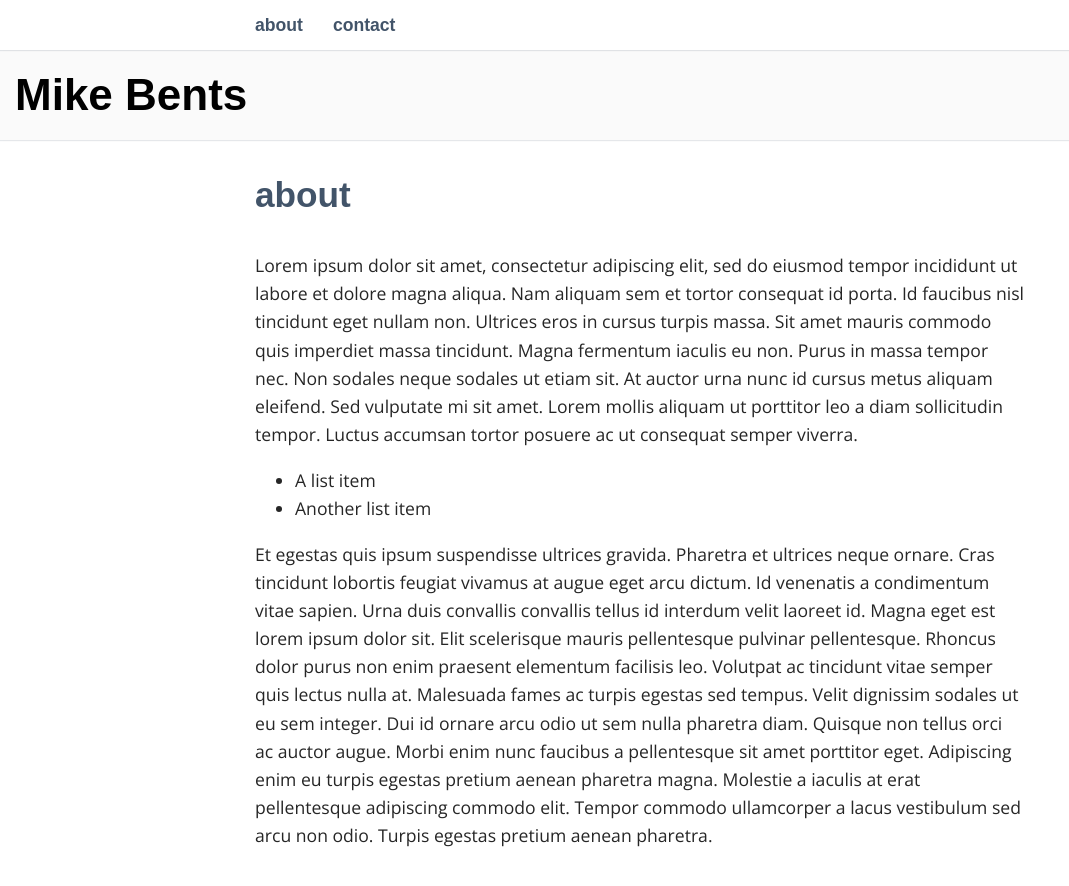
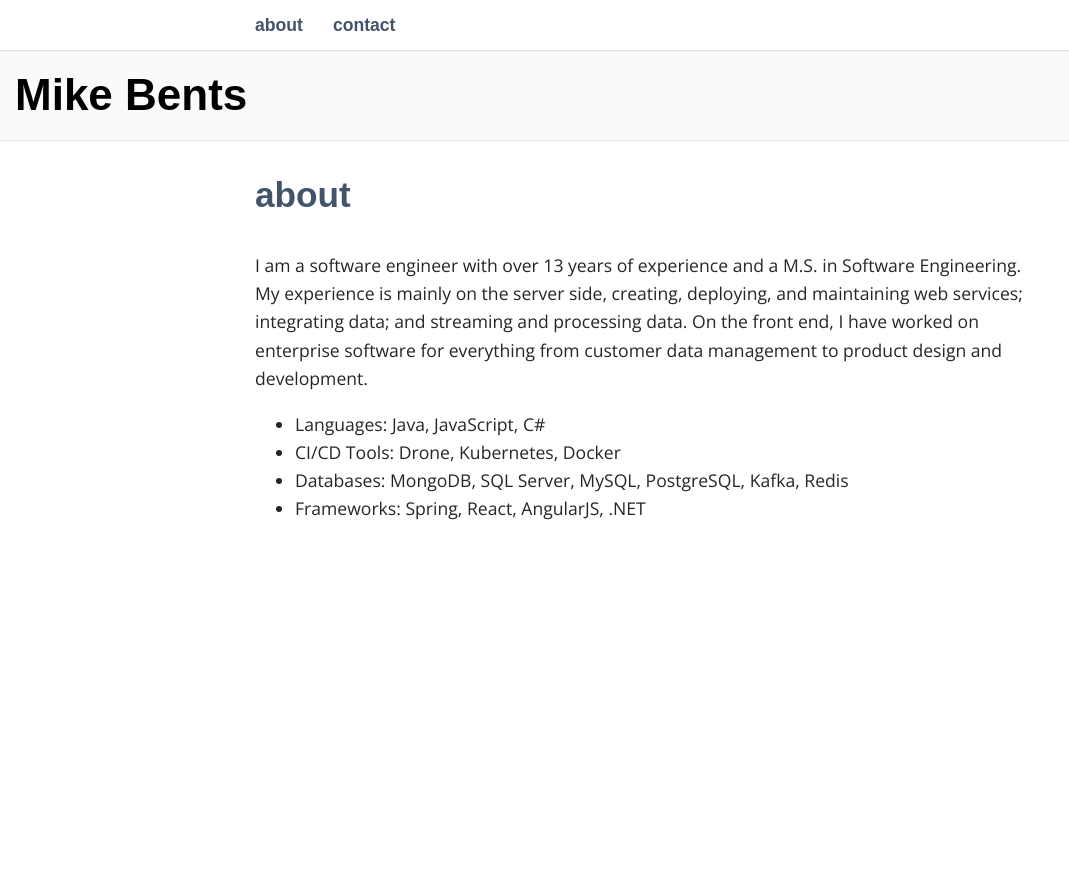
Before and after one commit to mbents/mbents.github.io, a Jekyll site: the page built from _pages/about.md, in a window 1280 px wide. Shown: the top 886 px of the page, without its empty margins (0-1069 px from the left). Built offline with Jekyll 4.4.1, drawn with Linux system fonts in a browser that asks for light colours; some web fonts are replaced.

Commit message:
change about page

```diff
--- a/_pages/about.md
+++ b/_pages/about.md
@@ -5,9 +5,10 @@ title: about
 permalink: /about/
 ---
 
-Lorem ipsum dolor sit amet, consectetur adipiscing elit, sed do eiusmod tempor incididunt ut labore et dolore magna aliqua. Nam aliquam sem et tortor consequat id porta. Id faucibus nisl tincidunt eget nullam non. Ultrices eros in cursus turpis massa. Sit amet mauris commodo quis imperdiet massa tincidunt. Magna fermentum iaculis eu non. Purus in massa tempor nec. Non sodales neque sodales ut etiam sit. At auctor urna nunc id cursus metus aliquam eleifend. Sed vulputate mi sit amet. Lorem mollis aliquam ut porttitor leo a diam sollicitudin tempor. Luctus accumsan tortor posuere ac ut consequat semper viverra.
+I am a software engineer with over 13 years of experience and a M.S. in Software Engineering. My experience is mainly on the server side, creating, deploying, and maintaining web services; integrating data; and streaming and processing data.
+On the front end, I have worked on enterprise software for everything from customer data management to product design and development.
 
-* A list item
-* Another list item
-
-Et egestas quis ipsum suspendisse ultrices gravida. Pharetra et ultrices neque ornare. Cras tincidunt lobortis feugiat vivamus at augue eget arcu dictum. Id venenatis a condimentum vitae sapien. Urna duis convallis convallis tellus id interdum velit laoreet id. Magna eget est lorem ipsum dolor sit. Elit scelerisque mauris pellentesque pulvinar pellentesque. Rhoncus dolor purus non enim praesent elementum facilisis leo. Volutpat ac tincidunt vitae semper quis lectus nulla at. Malesuada fames ac turpis egestas sed tempus. Velit dignissim sodales ut eu sem integer. Dui id ornare arcu odio ut sem nulla pharetra diam. Quisque non tellus orci ac auctor augue. Morbi enim nunc faucibus a pellentesque sit amet porttitor eget. Adipiscing enim eu turpis egestas pretium aenean pharetra magna. Molestie a iaculis at erat pellentesque adipiscing commodo elit. Tempor commodo ullamcorper a lacus vestibulum sed arcu non odio. Turpis egestas pretium aenean pharetra.
+* Languages: Java, JavaScript, C#
+* CI/CD Tools: Drone, Kubernetes, Docker
+* Databases: MongoDB, SQL Server, MySQL, PostgreSQL, Kafka, Redis
+* Frameworks: Spring, React, AngularJS, .NET
```
